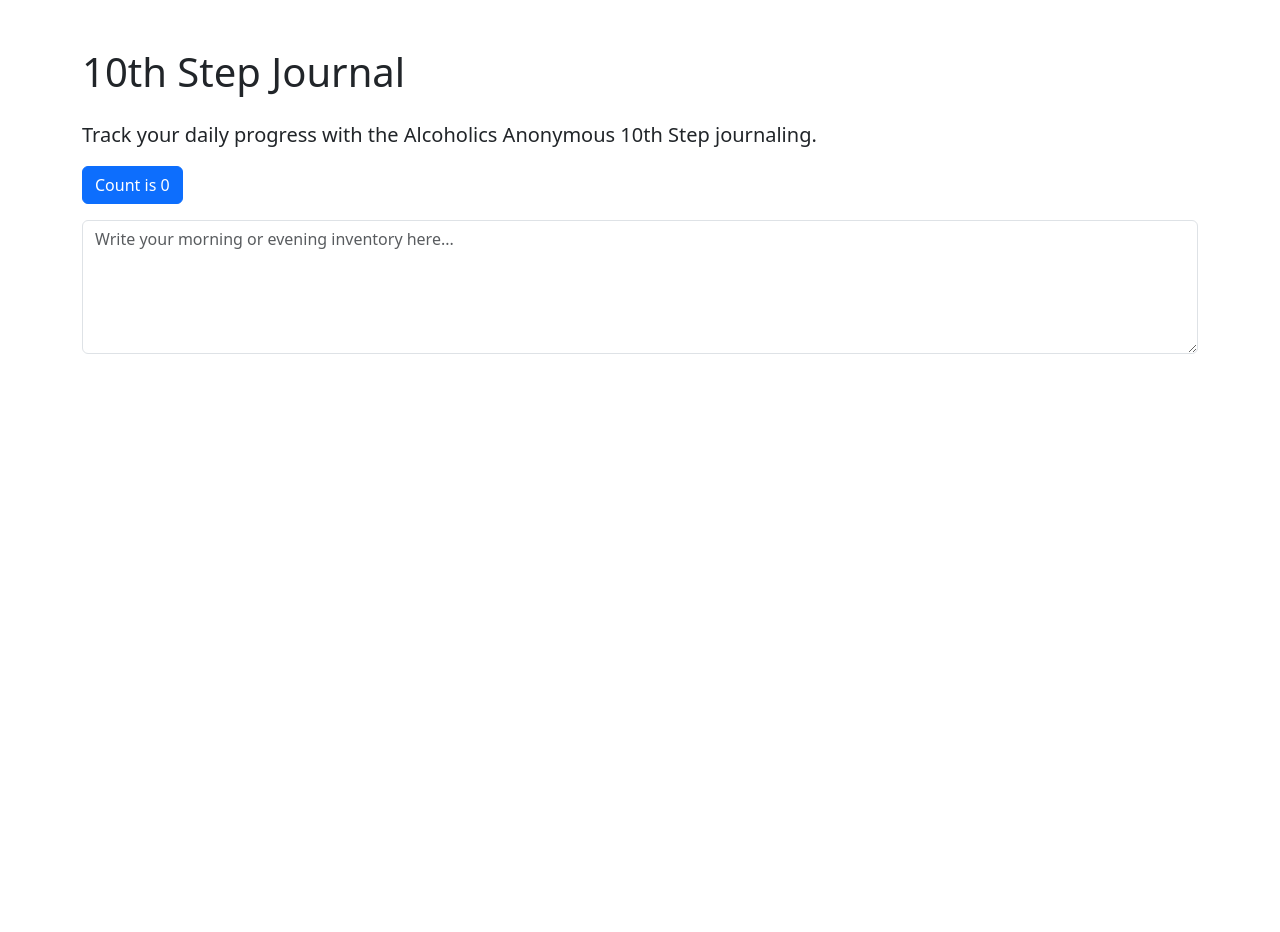
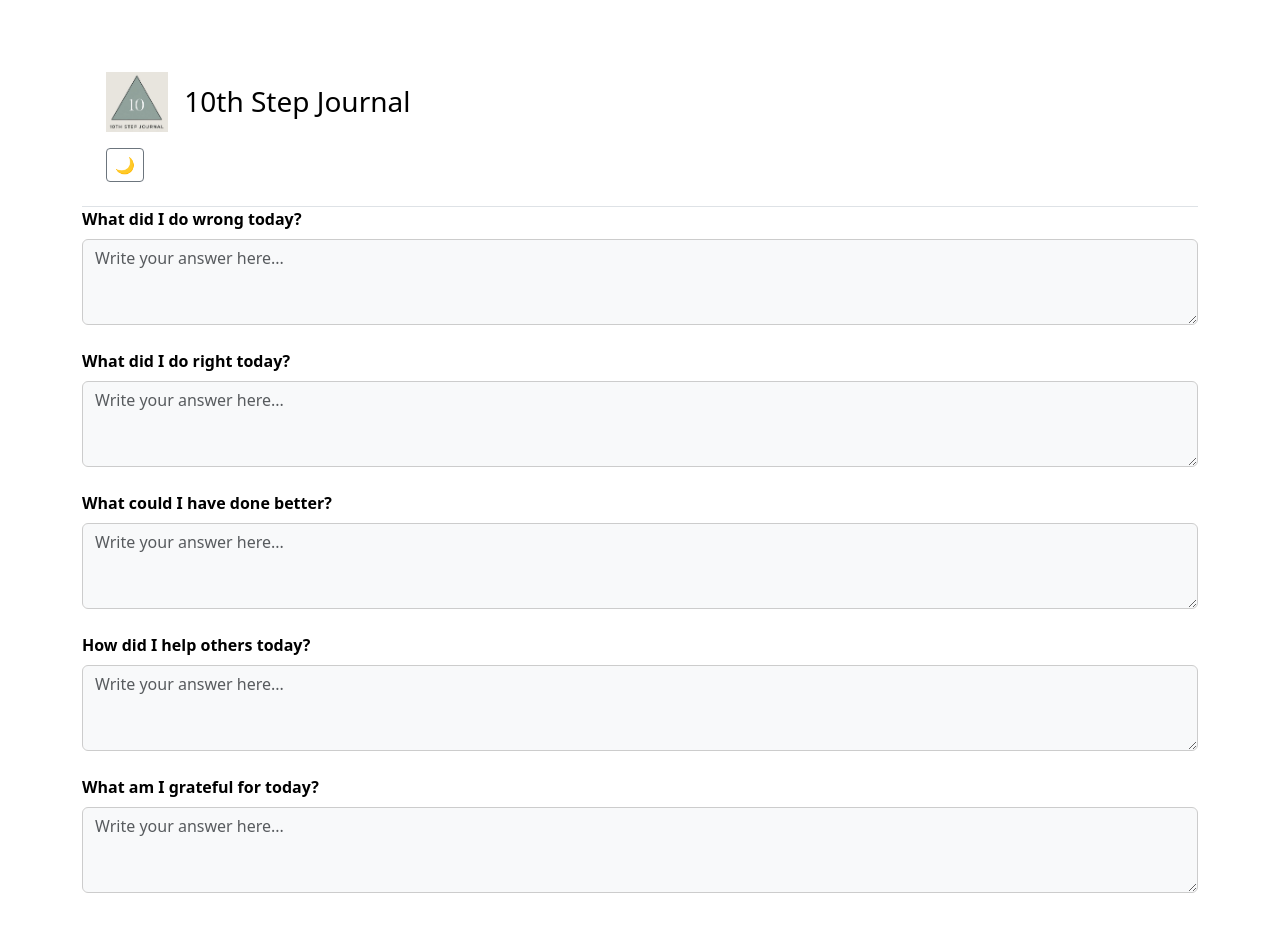
Before and after one commit to s-gruneberg/10step-journal, a React (Vite) app: page / in a window 1280 px wide. Shown: the top 932 px of the page. Before the commit the page ends 800 px from the top, so only its background shows below. Built offline with nearby package versions, Linux system fonts and the light colour scheme.

Commit message:
draft of header

```diff
--- a/package.json
+++ b/package.json
@@ -11,6 +11,7 @@
   },
   "dependencies": {
     "bootstrap": "^5.3.6",
+    "bootstrap-icons": "^1.13.1",
     "react": "^19.1.0",
     "react-dom": "^19.1.0"
   },
--- a/src/App.tsx
+++ b/src/App.tsx
@@ -1,30 +1,13 @@
-import { useState } from 'react'
+import Header from './components/Header'
+import Questions from './components/Questions'
 
 function App() {
-  const [count, setCount] = useState(0)
-
   return (
     <div className="container my-5">
-      <h1 className="mb-4">10th Step Journal</h1>
+      <Header />
 
-      <p className="lead">
-        Track your daily progress with the Alcoholics Anonymous 10th Step journaling.
-      </p>
 
-      <button
-        className="btn btn-primary mb-3"
-        onClick={() => setCount(count + 1)}
-      >
-        Count is {count}
-      </button>
-
-      <div>
-        <textarea
-          className="form-control"
-          rows={5}
-          placeholder="Write your morning or evening inventory here..."
-        />
-      </div>
+      <Questions />
     </div>
   )
 }
--- /dev/null
+++ b/src/components/Header.tsx
@@ -0,0 +1,51 @@
+import { useDarkMode } from '../context/DarkModeContext'
+import { useState } from 'react'
+import logo from '../assets/10steplogo.png'
+
+const Header = () => {
+    const { darkMode, toggleDarkMode } = useDarkMode()
+    const [menuOpen, setMenuOpen] = useState(false)
+
+    return (
+        <header className="border-bottom p-4">
+            {/* Top row: logo + title */}
+            <div className="d-flex align-items-center mb-3">
+                <img src={logo} alt="10th Step Logo" height={60} className="me-3" />
+                <h1 className="h3 m-0">10th Step Journal</h1>
+            </div>
+
+            {/* Bottom row: toggle left, hamburger right */}
+            <div className="d-flex justify-content-between align-items-center">
+                {/* Dark mode toggle button (left) */}
+                <button
+                    className="btn btn-outline-secondary btn-sm d-flex align-items-center gap-1"
+                    onClick={toggleDarkMode}
+                    aria-label="Toggle dark mode"
+                    style={{ fontSize: '1rem', width: 'fit-content' }}
+                >
+                    {darkMode ? '🌞' : '🌙'}
+                </button>
+
+                {/* Hamburger menu button (right) */}
+                <button
+                    className="btn btn-outline-secondary btn-sm d-md-none"
+                    aria-label="Toggle menu"
+                    onClick={() => setMenuOpen(!menuOpen)}
+                >
+                    ☰
+                </button>
+            </div>
+
+            {/* Mobile menu links */}
+            {menuOpen && (
+                <nav className="mt-3 d-md-none">
+                    <a href="/about" className="btn btn-link p-0">
+                        About
+                    </a>
+                </nav>
+            )}
+        </header>
+    )
+}
+
+export default Header
--- /dev/null
+++ b/src/components/Questions.tsx
@@ -0,0 +1,29 @@
+import React from 'react'
+import { useDarkMode } from '../context/DarkModeContext'
+
+const questions = [
+    "What did I do wrong today?",
+    "What did I do right today?",
+    "What could I have done better?",
+    "How did I help others today?",
+    "What am I grateful for today?",
+]
+
+export default function Questions() {
+    const { darkMode } = useDarkMode()
+
+    return (
+        <>
+            {questions.map((q, i) => (
+                <div key={i} className="mb-4">
+                    <label className="form-label fw-bold">{q}</label>
+                    <textarea
+                        className={`form-control themed-textarea ${darkMode ? 'bg-dark text-light border-secondary' : 'bg-light'}`}
+                        rows={3}
+                        placeholder="Write your answer here..."
+                    />
+                </div>
+            ))}
+        </>
+    )
+}
--- /dev/null
+++ b/src/context/DarkModeContext.tsx
@@ -0,0 +1,34 @@
+import { createContext, useContext, useEffect, useState } from 'react'
+import type { ReactNode } from 'react'
+
+
+interface DarkModeContextType {
+    darkMode: boolean
+    toggleDarkMode: () => void
+}
+
+const DarkModeContext = createContext<DarkModeContextType | undefined>(undefined)
+
+export const DarkModeProvider = ({ children }: { children: ReactNode }) => {
+    const [darkMode, setDarkMode] = useState(() =>
+        window.matchMedia('(prefers-color-scheme: dark)').matches
+    )
+
+    useEffect(() => {
+        document.body.classList.toggle('dark', darkMode)
+    }, [darkMode])
+
+    const toggleDarkMode = () => setDarkMode(prev => !prev)
+
+    return (
+        <DarkModeContext.Provider value={{ darkMode, toggleDarkMode }}>
+            {children}
+        </DarkModeContext.Provider>
+    )
+}
+
+export const useDarkMode = () => {
+    const context = useContext(DarkModeContext)
+    if (!context) throw new Error('useDarkMode must be used within a DarkModeProvider')
+    return context
+}
--- /dev/null
+++ b/src/index.css
@@ -0,0 +1,42 @@
+/* index.css */
+
+/* Light mode (default) */
+:root {
+    --bg-color: #fff;
+    --text-color: #000;
+}
+
+body {
+    background-color: var(--bg-color);
+    color: var(--text-color);
+    transition: background-color 0.3s ease, color 0.3s ease;
+}
+
+/* Dark mode overrides */
+body.dark {
+    background-color: #121212;
+    color: #f1f1f1;
+}
+
+body.dark .card {
+    background-color: #1e1e1e;
+    border-color: #444;
+}
+
+
+/* Light mode textarea */
+.themed-textarea {
+    background-color: #f9f9f9;
+    /* slightly lighter than body */
+    border: 1px solid #ccc;
+    color: #000;
+    transition: background-color 0.3s ease, color 0.3s ease, border-color 0.3s ease;
+}
+
+/* Dark mode textarea overrides */
+body.dark .themed-textarea {
+    background-color: #605d5d;
+    /* nice gray for dark bg */
+    border: 1px solid #555;
+    color: #eee;
+}
--- a/src/main.tsx
+++ b/src/main.tsx
@@ -1,10 +1,14 @@
-import { StrictMode } from 'react'
-import { createRoot } from 'react-dom/client'
+import React from 'react'
+import ReactDOM from 'react-dom/client'
+import App from './App'
+import { DarkModeProvider } from './context/DarkModeContext'
 import 'bootstrap/dist/css/bootstrap.min.css'
-import App from './App.tsx'
+import './index.css'
 
-createRoot(document.getElementById('root')!).render(
-  <StrictMode>
-    <App />
-  </StrictMode>,
+ReactDOM.createRoot(document.getElementById('root')!).render(
+  <React.StrictMode>
+    <DarkModeProvider>
+      <App />
+    </DarkModeProvider>
+  </React.StrictMode>
 )
```
Also changed, not shown: index.css (added), src/assets/10steplogo.png (added), 1 other file (tests, documents, lock files or other folders).
